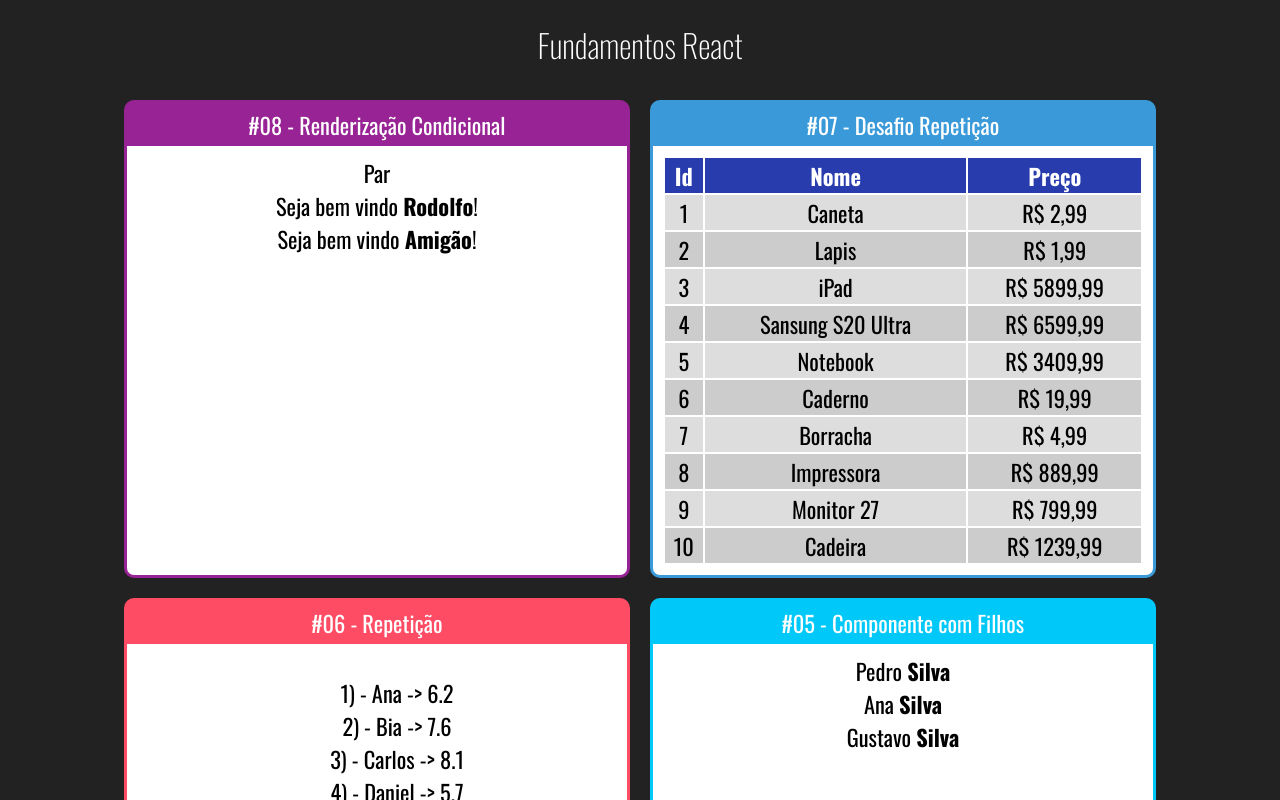
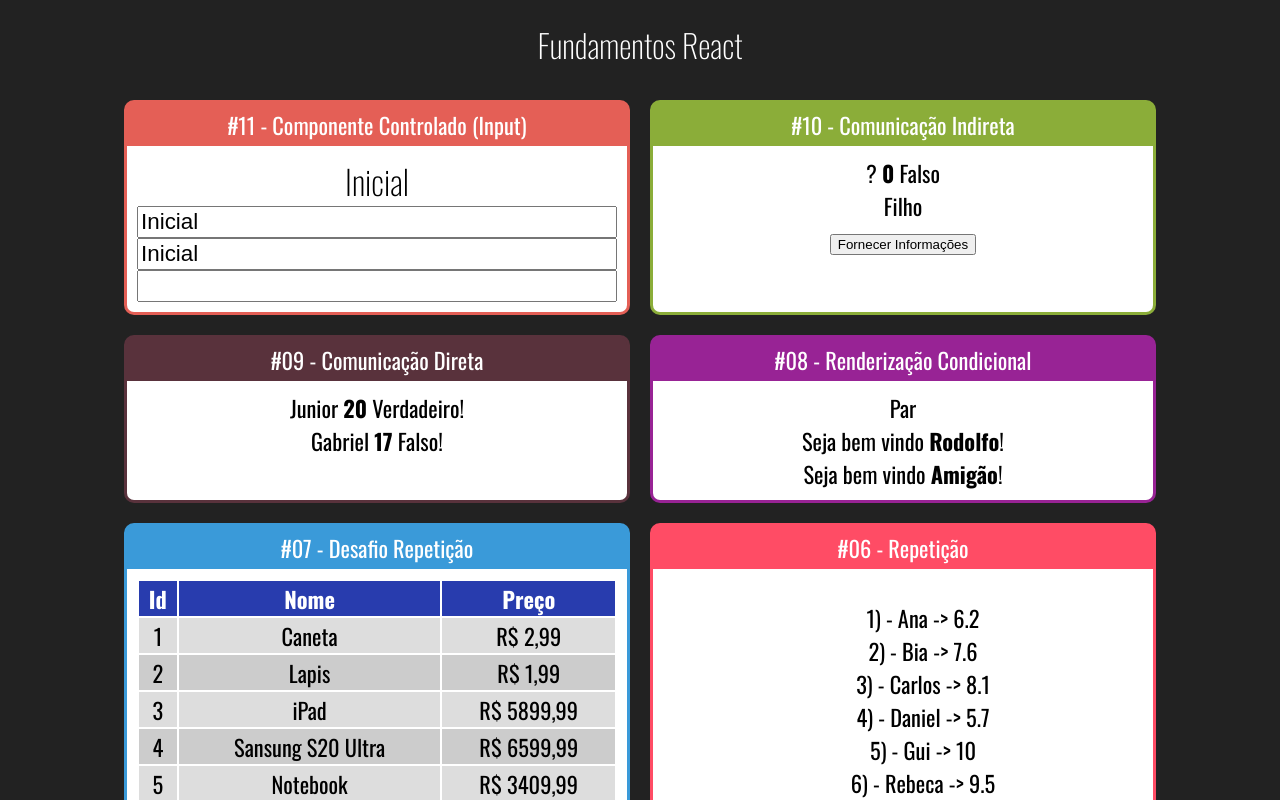
Before and after one commit to rodolforomera/react-redux-fundamentos, a React (Create React App) app: page / in a window 1280 px wide. Shown: the top 800 px of the page. Built offline with nearby package versions, Linux system fonts and the light colour scheme.

Commit message:
Comunicação direta e indireta, componente com estado e componente controlado

```diff
--- a/src/App.jsx
+++ b/src/App.jsx
@@ -3,6 +3,9 @@
 
 import Card from './components/layout/Card';
 
+import Input from './components/formulario/Input';
+import IndiretaPai from './components/comunicacao/IndiretaPai';
+import DiretaPai from './components/comunicacao/DiretaPai';
 import UsuarioInfo from './components/condicional/UsuarioInfo';
 import ParOuImpar from './components/condicional/ParOuImpar';
 import TabelaProdutos from './components/repeticao/TabelaProdutos';
@@ -20,6 +23,18 @@
         <h1>Fundamentos React</h1>
 
         <div className="Cards">
+
+            <Card titulo="#11 - Componente Controlado (Input)" color="#E45F56">
+               <Input></Input>
+            </Card>
+
+            <Card titulo="#10 - Comunicação Indireta" color="#8BAD39">
+               <IndiretaPai></IndiretaPai>
+            </Card>
+
+            <Card titulo="#09 - Comunicação Direta" color="#59323C">
+               <DiretaPai></DiretaPai>
+            </Card>
 
             <Card titulo="#08 - Renderização Condicional" color="#982395">
                <ParOuImpar numero={20}></ParOuImpar>
--- /dev/null
+++ b/src/components/comunicacao/DiretaFilho.jsx
@@ -0,0 +1,11 @@
+import React from 'react';
+
+export default props => {
+    return (
+        <div>
+            <span>{props.nome} </span>
+            <span><strong>{props.idade}</strong> </span>
+            <span>{props.nerd? 'Verdadeiro': 'Falso'}!</span>
+        </div>
+    )
+}
--- /dev/null
+++ b/src/components/comunicacao/DiretaPai.jsx
@@ -0,0 +1,11 @@
+import React from 'react';
+import DiretaFilho from './DiretaFilho'
+
+export default props => {
+    return (
+        <div>
+           <DiretaFilho nome="Junior" idade={20} nerd={true}></DiretaFilho>
+           <DiretaFilho nome="Gabriel" idade={17} nerd={false}></DiretaFilho>
+        </div>
+    )
+}
--- /dev/null
+++ b/src/components/comunicacao/IndiretaFilho.jsx
@@ -0,0 +1,28 @@
+import React from 'react';
+
+export default props => {
+
+    const cb = props.quandoClicar;
+    const min = 50;
+    const max = 70;
+    const gerarIdade = () => parseInt(Math.random() * (max - min)) + min;
+    const gerarNerd = () => Math.random() > 0.5;
+
+    return (
+        <div>
+           <div>
+               Filho
+           </div>
+           {/* <button onClick={
+                function (e) {
+                    cb('João', 53, true)
+                }
+            }>
+                Fornecer Informações
+            </button> */}
+            <button onClick={_ => cb('João', gerarIdade(), gerarNerd())}>
+                Fornecer Informações
+            </button>
+        </div>
+    )
+}
--- /dev/null
+++ b/src/components/comunicacao/IndiretaPai.jsx
@@ -0,0 +1,26 @@
+import React, { useState } from 'react';
+import IndiretaFilho from './IndiretaFilho'
+
+export default props => {
+
+    const [nome, setNome] = useState('?');
+    const [idade, setIdade] = useState(0);
+    const [nerd, setNerd] = useState(0);
+
+    function fornecerInformacoes(nome, idade, nerd) {
+        setNome(nome);
+        setIdade(idade);
+        setNerd(nerd);
+    }
+
+    return (
+        <div>
+            <div>
+                <span>{nome} </span>
+                <span><strong>{idade}</strong></span>
+                <span> {nerd ? 'Verdadeiro' : 'Falso'} </span>
+            </div>
+            <IndiretaFilho quandoClicar={fornecerInformacoes}></IndiretaFilho>
+        </div>
+    )
+}
--- /dev/null
+++ b/src/components/formulario/Input.css
@@ -0,0 +1,3 @@
+.Input input {
+    font-size: 1.4rem;
+}
--- /dev/null
+++ b/src/components/formulario/Input.jsx
@@ -0,0 +1,23 @@
+import './Input.css';
+import React, { useState } from 'react';
+
+export default props => {
+
+    const [valor, setValor] = useState('Inicial');
+
+    function quandoMudar(e) {
+        setValor(e.target.value)
+    }
+
+    return (
+        <div className="Input">
+            <h2>{valor}</h2>
+            <div style={{display: 'flex', flexDirection: 'column'}}>
+                <input value={valor} onChange={quandoMudar}/>
+                <input value={valor} readOnly/>
+                <input value={undefined} />
+            </div>
+
+        </div>
+    )
+}
```
